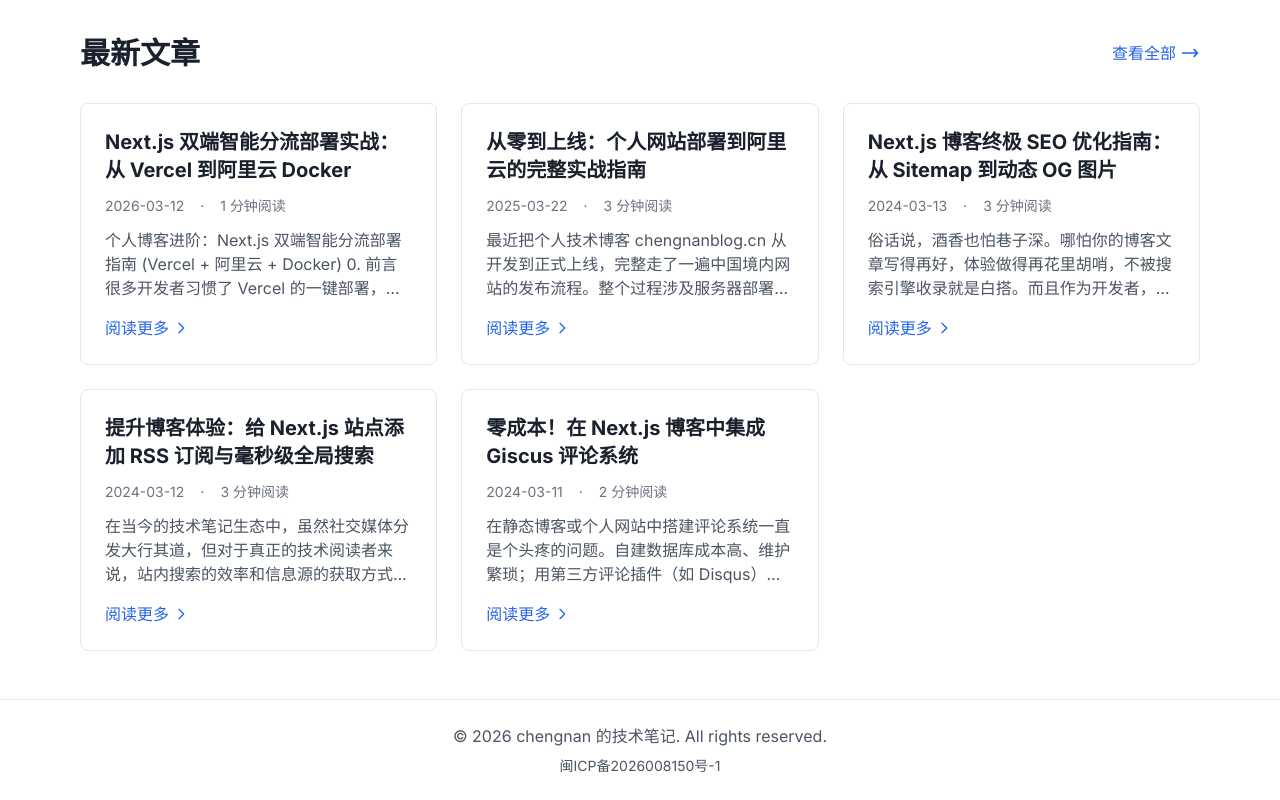
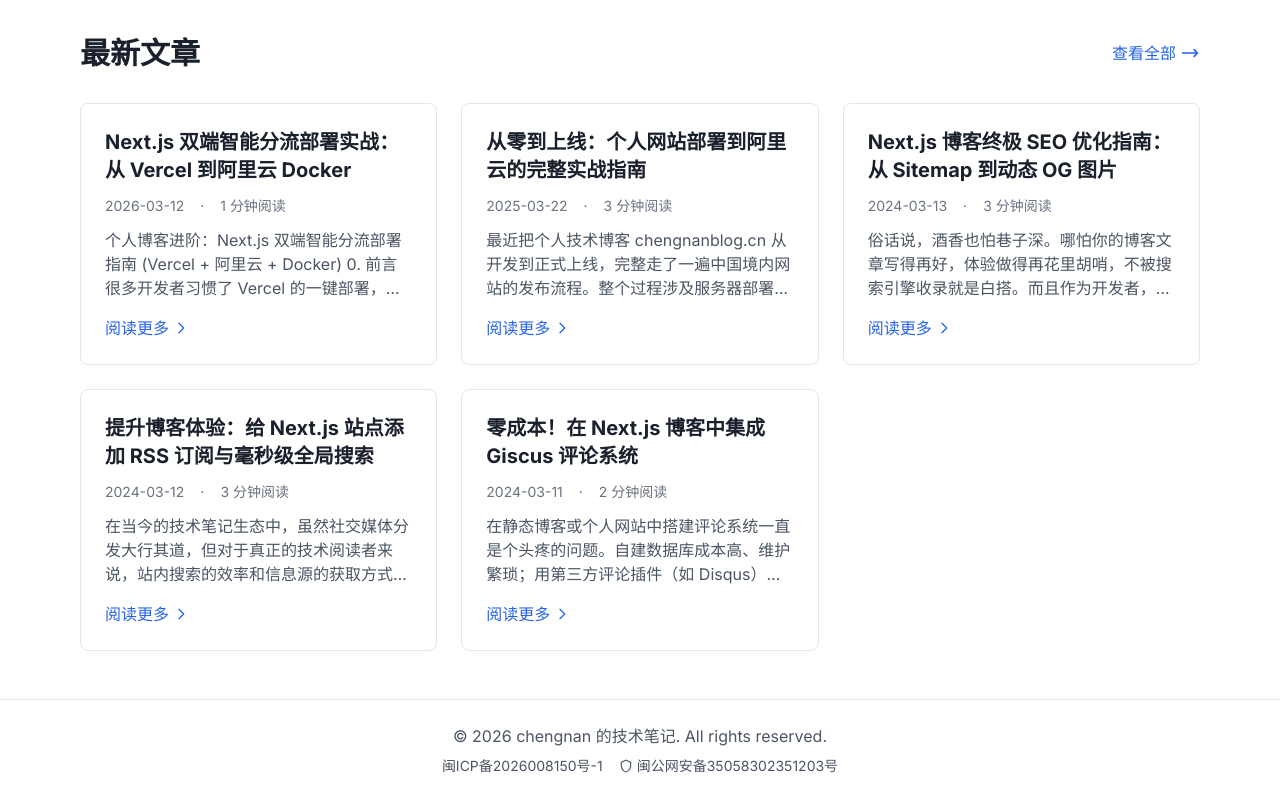
Before and after one commit to chengnan114/myblog, a Next.js app: page / in a window 1280 px wide. Shown: the part 506-1306 px from the top of the page. Built offline with nearby package versions, Linux system fonts and the light colour scheme.

Commit message:
feat: 添加公安备案号到页脚

```diff
--- a/components/Footer.tsx
+++ b/components/Footer.tsx
@@ -3,7 +3,7 @@ export default function Footer() {
     <footer className="border-t border-gray-200 dark:border-gray-800 py-6 mt-auto">
       <div className="max-w-4xl mx-auto px-4 text-center text-gray-600 dark:text-gray-400 space-y-2">
         <p>&copy; {new Date().getFullYear()} chengnan 的技术笔记. All rights reserved.</p>
-        <p className="text-sm">
+        <p className="text-sm flex items-center justify-center gap-4 flex-wrap">
           <a
             href="https://beian.miit.gov.cn/"
             target="_blank"
@@ -12,6 +12,17 @@ export default function Footer() {
           >
             闽ICP备2026008150号-1
           </a>
+          <a
+            href="http://www.beian.gov.cn/portal/registerSystemInfo?recordcode=35058302351203"
+            target="_blank"
+            rel="noopener noreferrer"
+            className="hover:text-blue-500 transition-colors inline-flex items-center gap-1"
+          >
+            <svg xmlns="http://www.w3.org/2000/svg" viewBox="0 0 24 24" fill="currentColor" className="inline-block" style={{ width: '14px', height: '14px' }}>
+              <path d="M12 1L3 5v6c0 5.55 3.84 10.74 9 12 5.16-1.26 9-6.45 9-12V5l-9-4zm0 2.18l7 3.12v4.7c0 4.83-3.13 9.37-7 10.5-3.87-1.13-7-5.67-7-10.5V6.3l7-3.12z"/>
+            </svg>
+            闽公网安备35058302351203号
+          </a>
         </p>
       </div>
     </footer>
```
